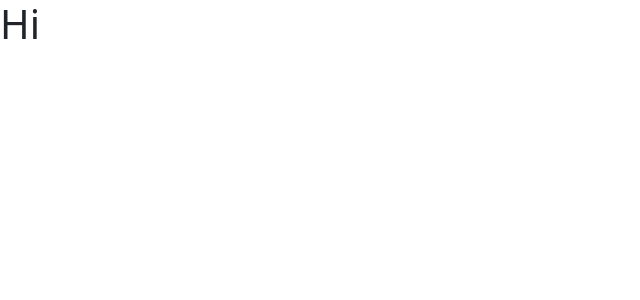
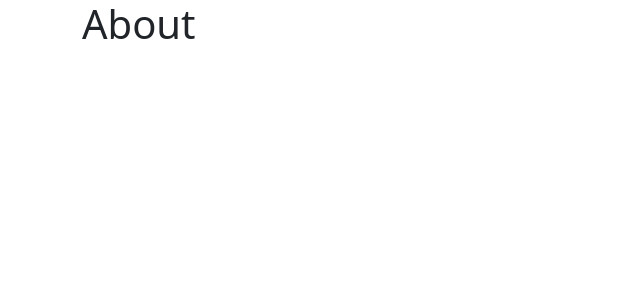
Before and after one commit to Barbosa885/shopping-cart, a React (Vite) app: page /about in a window 1280 px wide. Shown: the top 300 px of the page, without its empty margins (0-640 px from the left). Built offline with nearby package versions, Linux system fonts and the light colour scheme.

Commit message:
:sparkles:Add the page routes in the app and begins the navbar component

```diff
--- a/src/App.tsx
+++ b/src/App.tsx
@@ -1,11 +1,30 @@
 import React from "react";
+import { Routes, Route } from "react-router-dom";
+
+// Components
+import { Container } from "react-bootstrap";
+import { Navbar } from "./components/Navbar"
+
+// Pages
+import { Home } from "./pages/Home";
+import { About } from "./pages/About";
+import { Store } from "./pages/Store";
 
 function App() {
+
   return (
-    <h1>
-    Hi
-    </h1>
+  <>
+  <Navbar />
+  <Container className="mb-4">
+    <Routes>
+      <Route path="/" element={<Home />} />
+      <Route path="/store" element={<Store />} />
+      <Route path="/about" element={<About />} />
+    </Routes>
+  </Container>
+  </>
   )
+
 }
 
-export default App
+export default App;
--- /dev/null
+++ b/src/components/Navbar.tsx
@@ -0,0 +1,5 @@
+import { Navbar as NavbarBs } from "react-bootstrap";
+
+export function Navbar(){
+  return null;
+}
--- a/src/main.tsx
+++ b/src/main.tsx
@@ -1,10 +1,13 @@
-import React from 'react'
-import ReactDOM from 'react-dom/client'
-import App from './App'
+import React from "react"
+import ReactDOM from "react-dom/client"
+import App from "./App"
 import "bootstrap/dist/css/bootstrap.min.css"
+import { BrowserRouter as Router } from "react-router-dom"
 
-ReactDOM.createRoot(document.getElementById('root') as HTMLElement).render(
+ReactDOM.createRoot(document.getElementById("root") as HTMLElement).render(
   <React.StrictMode>
-    <App />
+    <Router>
+      <App />
+    </Router>
   </React.StrictMode>
 )
--- /dev/null
+++ b/src/pages/About.tsx
@@ -0,0 +1,3 @@
+export function About(){
+  return <h1>About</h1>
+}
--- /dev/null
+++ b/src/pages/Home.tsx
@@ -0,0 +1,3 @@
+export function Home(){
+  return <h1>Home</h1>
+}
--- /dev/null
+++ b/src/pages/Store.tsx
@@ -0,0 +1,3 @@
+export function Store(){
+  return <h1>Store</h1>
+}
```
